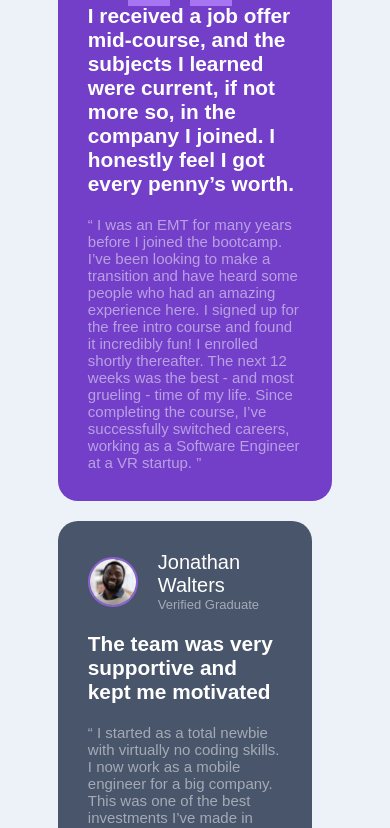
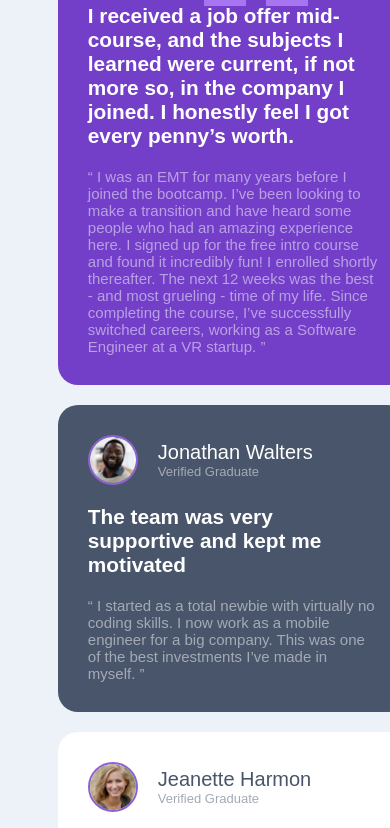
Before and after one commit to bosslakrym/testimonials-grid-section-main, a plain HTML site: page index.html in a window 390 px wide. Shown: the part 146-974 px from the top of the page. Drawn offline with Linux system fonts and the light colour scheme.

Commit message:
same width on mobile

```diff
--- a/style.css
+++ b/style.css
@@ -89,9 +89,9 @@ body {
     .testimonial {
         grid-template-columns: 1fr;
     }
-    /* .card {
-        width: 100%;
-    } */
+    .card {
+        width: 350px;
+    }
     .card:nth-child(2) {
         grid-column: 1;
         grid-row: 2;
```
